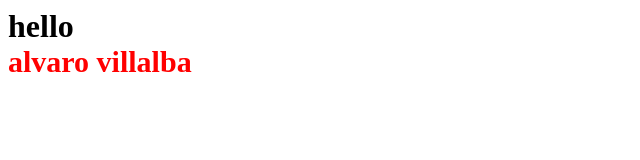
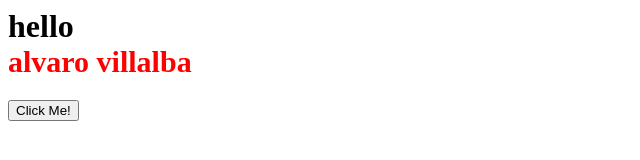
Before and after one commit to 1918qw/taller, a plain HTML site: page Index.html in a window 1280 px wide. Shown: the whole page, without its empty margins (0-640 px from the left). Drawn offline with Linux system fonts and the light colour scheme.

Commit message:
boton agrgado

```diff
--- a/Index.html
+++ b/Index.html
@@ -14,7 +14,8 @@ hello
 
 </h1>
 <script src="acciones.js">
-
+rtgbhjnyuny
 </script>
+<button type="button">Click Me!</button>
 
 </html>
```
